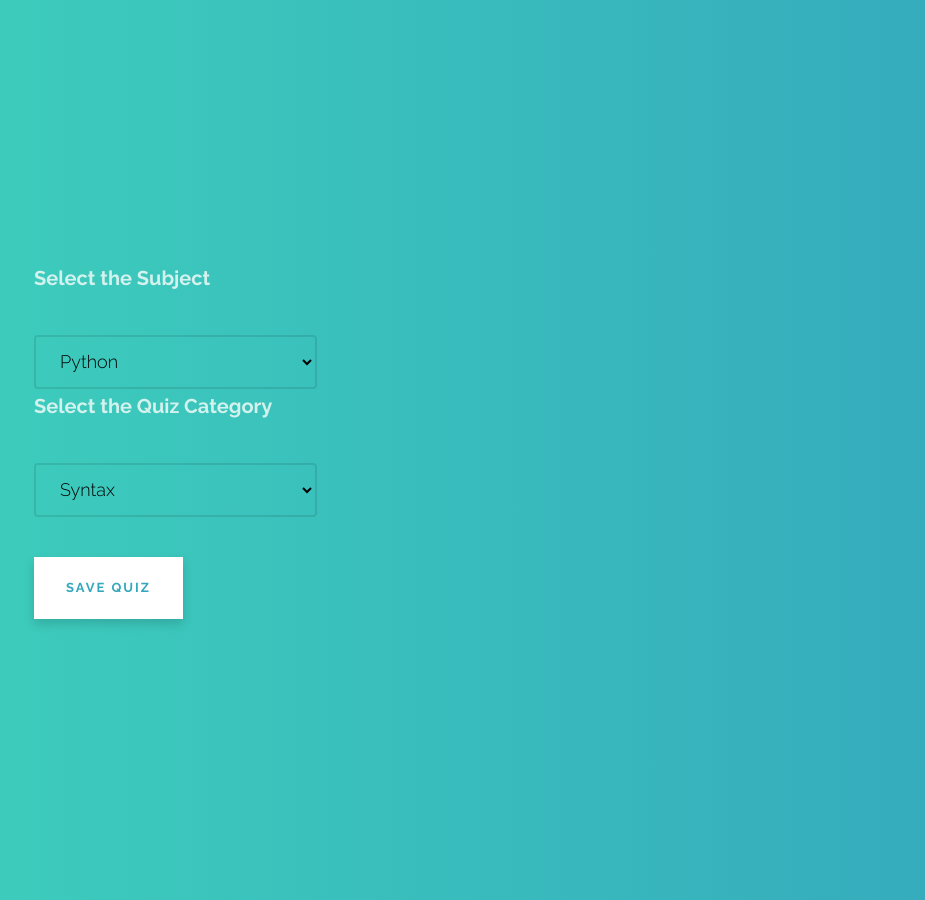
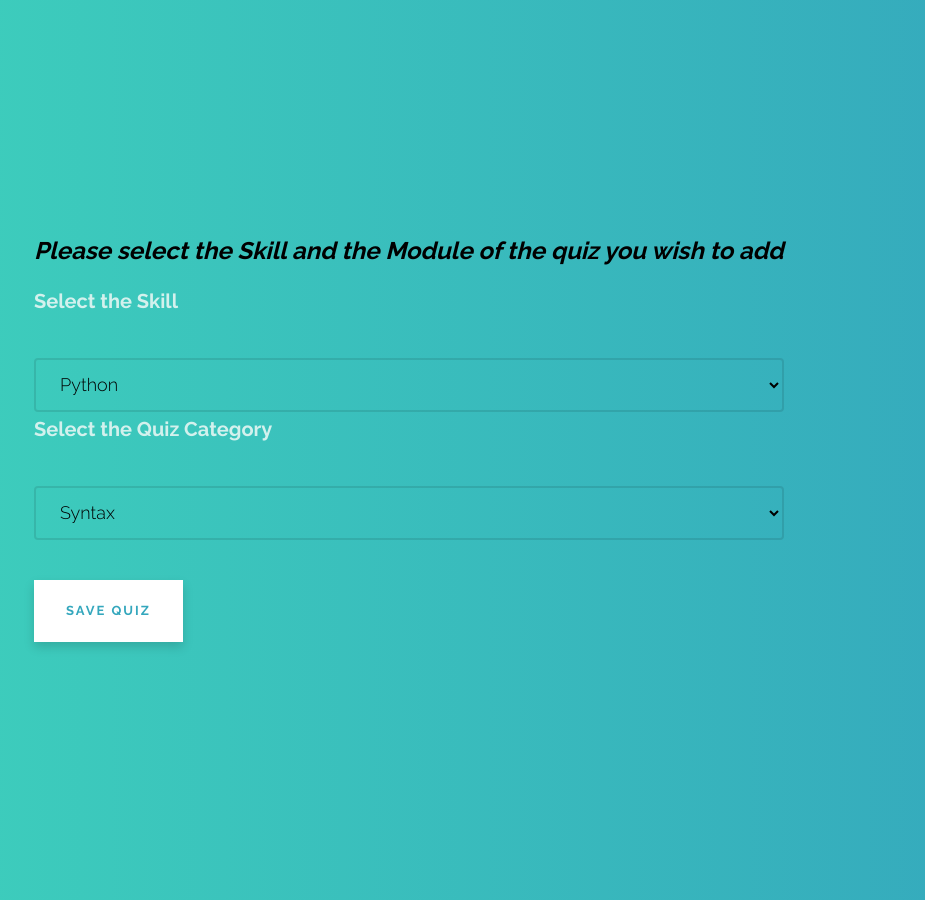
Before and after one commit to sukhpreetn/Interview-Portal_bkp, a Django app: page /addquiz/ in a window 1280 px wide. Shown: the whole page, without its empty margins (36-961 px from the left). Run offline with Django 3.2, Linux system fonts and the light colour scheme; data comes from the database, SQL or seed files in the repository; some libraries are stand-ins or nearby versions.

Commit message:
commiting quizzes link

```diff
--- a/AIP/templates/AIP/addquestion.html
+++ b/AIP/templates/AIP/addquestion.html
@@ -25,7 +25,6 @@
       <link rel="stylesheet" href="{% static 'css/style.css'%}">
    </head>
    <body>
-   {{subject}}
       <div class="gtco-loader"></div>
       <div id="page">
          <header id="gtco-header" class="gtco-cover" role="banner">
--- a/AIP/templates/AIP/quizadd.html
+++ b/AIP/templates/AIP/quizadd.html
@@ -32,7 +32,9 @@
                <div class="display-tc">
                   <div class="row">
                      <form id="form" name="form" method="post" action="/addquestion/">{%  csrf_token %}
-                         <p><strong>Select the Subject</strong></p>
+                        <h3><strong><i>Please select the Skill and the Module of the quiz you wish to add</i></strong></h3>
+
+                         <p><strong>Select the Skill</strong></p>
                           <select name="Subject" id="Subject" class="form-control" style="color:#000000" >
                            <option value="Python" >Python</option>
                            <option value="MongoDB" >MongoDB</option>
```
